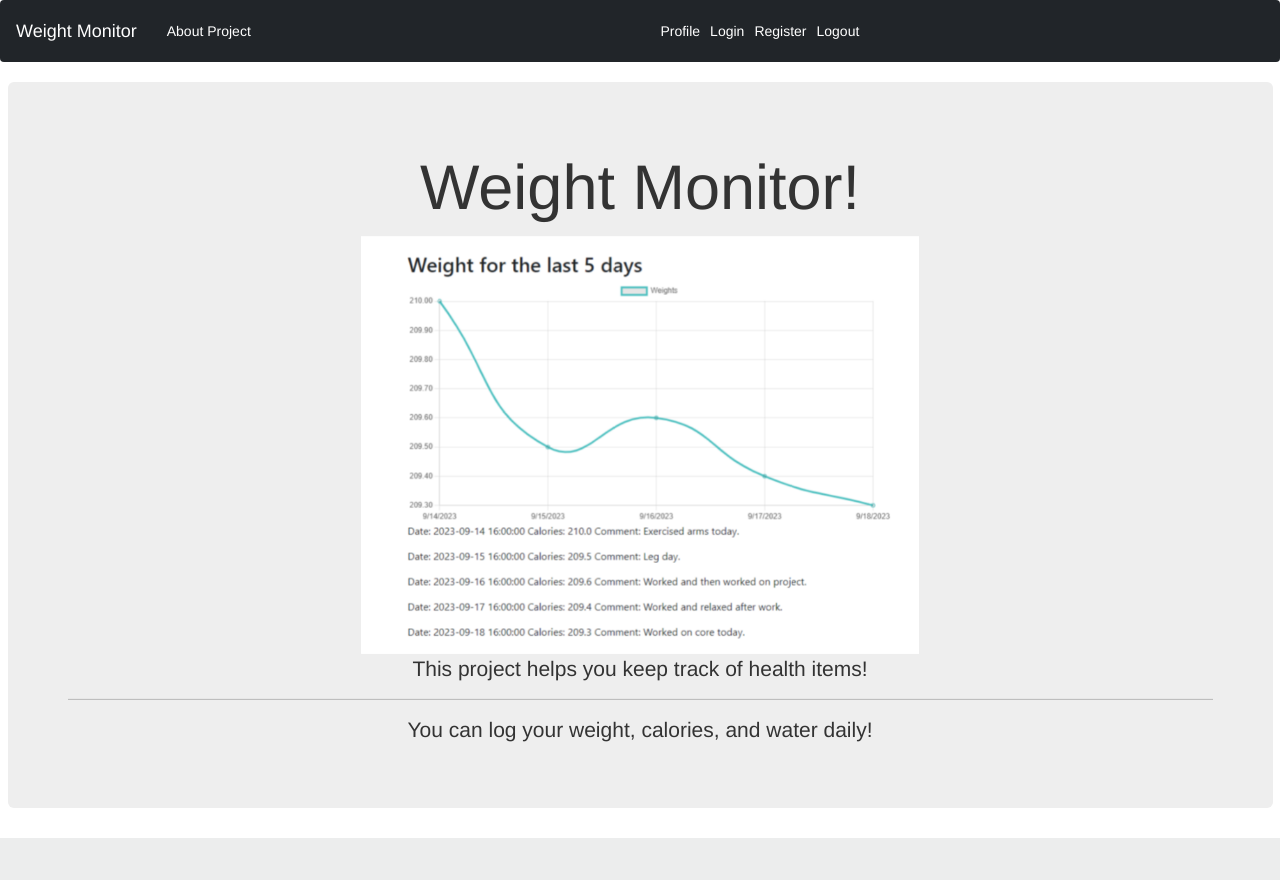
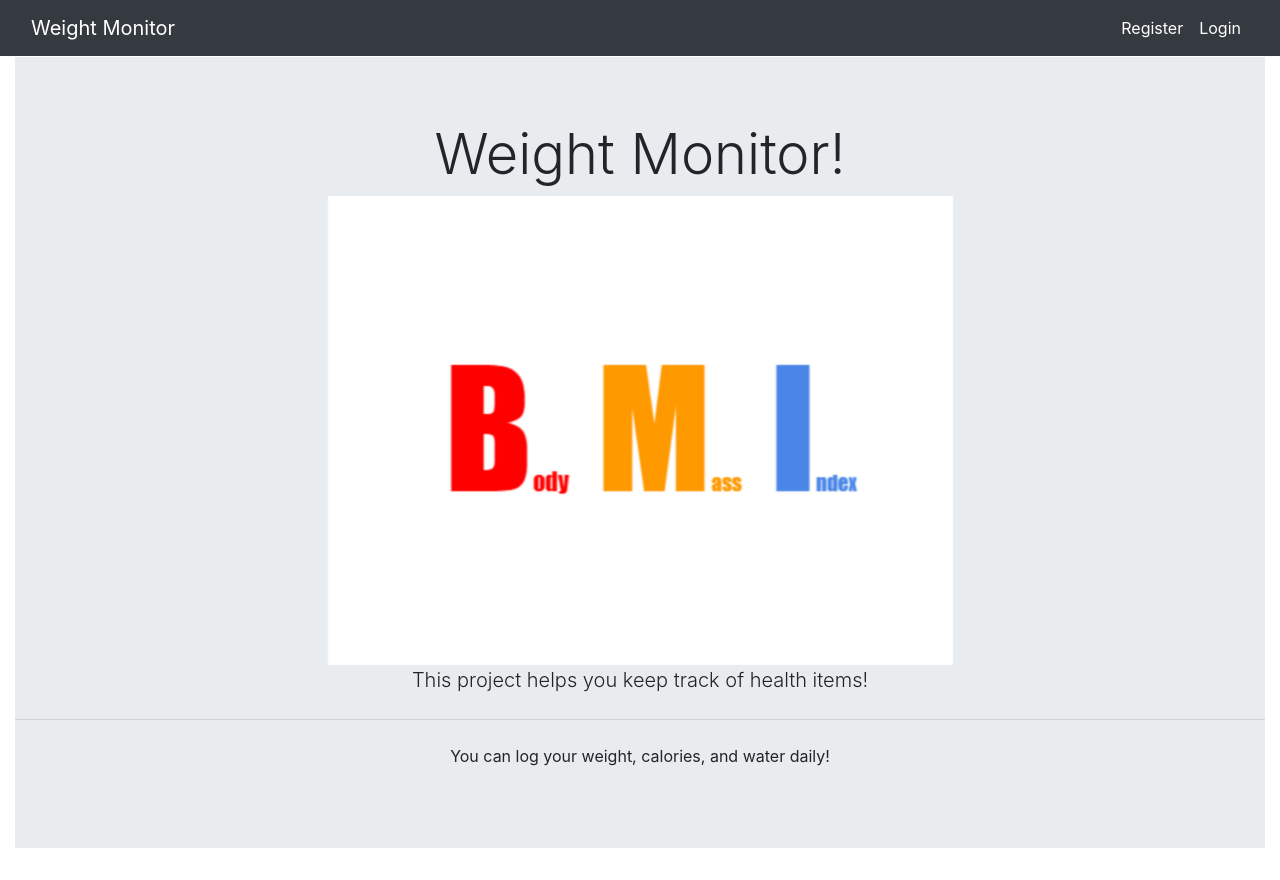
Before and after one commit to Cahardy77/weight-monitor, a Flask app: page / in a window 1280 px wide. Before the commit the page ends 838 px from the top, so only its background shows below. Run offline with Flask 2, Linux system fonts and the light colour scheme; data that the repository does not hold is empty; some libraries are stand-ins or nearby versions.

Commit message:
Fixes bootstrap compatibility. Updates the README

```diff
--- a/server.py
+++ b/server.py
@@ -183,6 +183,13 @@ def show_user():
         flash("User not logged in!")
         return redirect("/login")
 
+@app.route("/is-logged-in")
+def is_logged_in():
+    if not session["email"]:
+        return "False"
+    else:
+        return "True"
+
 @app.route("/add-weight", methods=["POST"])
 def add_weight():
     new_weight = request.form.get("new-weight")
--- /dev/null
+++ b/static/js/loggedIn.js
@@ -0,0 +1,20 @@
+function isLoggedIn(){
+    fetch("/is-logged-in")
+      .then((response) => response.text())
+      .then((status) => {
+        if (status == "True"){
+          var logButton = document.getElementById("login-button");
+          var regProfButton = document.getElementById("register-button");
+
+          logButton.setAttribute("href", "/logout");
+          logButton.innerHTML = "Log Out";
+
+          regProfButton.setAttribute("href", "/profile");
+          regProfButton.innerHTML = "Profile";
+
+        };
+
+      });
+  }
+
+  window.onload = isLoggedIn();
--- a/templates/base.html
+++ b/templates/base.html
@@ -5,10 +5,8 @@
     <meta name="viewport" content="width=device-width, initial-scale=1.0">
     <title id="title">{% block title %}{% endblock %}</title>
 
-    <link href="https://cdn.jsdelivr.net/npm/bootstrap@5.0.1/dist/css/bootstrap.min.css" rel="stylesheet" integrity="sha384-+0n0xVW2eSR5OomGNYDnhzAbDsOXxcvSN1TPprVMTNDbiYZCxYbOOl7+AMvyTG2x" crossorigin="anonymous">
-
-    <!-- Bootstrap Icons, Might use my own CSS File?-->
-    <link rel="stylesheet" href="https://cdn.jsdelivr.net/npm/bootstrap-icons@1.5.0/font/bootstrap-icons.css">
+    <link rel="stylesheet" href="https://cdn.jsdelivr.net/npm/bootstrap@4.0.0/dist/css/bootstrap.min.css" integrity="sha384-Gn5384xqQ1aoWXA+058RXPxPg6fy4IWvTNh0E263XmFcJlSAwiGgFAW/dAiS6JXm" crossorigin="anonymous">
+    <script src="../static/js/loggedIn.js"></script>
 
 
 
@@ -23,23 +21,23 @@
         <div class="container-fluid">
           <a class="navbar-brand" href="/">Weight Monitor</a>
           <ul class="navbar-nav me-auto mb-2 mb-lg-0">
+            <!-- To be added later?
             <li class="nav-item">
               <a class="nav-link active" href="/about">About Project</a>
-            </li>
+            </li>-->
           </ul>
             <ul class="navbar-nav me-auto mb-2 mb-lg-0 offset-7">
+
               <li class="nav-item">
-                <a class="nav-link active" href="/profile" id="register-button">Profile</a>
+                <a class="nav-link active" href="/register" id="register-button">Register</a>
               </li>
+
               <li class="nav-item">
                 <a class="nav-link active" href="/login" id="login-button">Login</a>
               </li>
-              <li class="nav-item">
-                <a class="nav-link active" href="/register" id="register-button">Register</a>
-              </li>
-              <li class="nav-item">
-                <a class="nav-link active" href="/logout" id="logout-button">Logout</a>
-              </li>
+
+
+
             </ul>
           </nav>
 
@@ -57,7 +55,9 @@
    {% block body%}
 
    {% endblock %}
-
+  <script src="https://code.jquery.com/jquery-3.2.1.slim.min.js" integrity="sha384-KJ3o2DKtIkvYIK3UENzmM7KCkRr/rE9/Qpg6aAZGJwFDMVNA/GpGFF93hXpG5KkN" crossorigin="anonymous"></script>
+  <script src="https://cdn.jsdelivr.net/npm/popper.js@1.12.9/dist/umd/popper.min.js" integrity="sha384-ApNbgh9B+Y1QKtv3Rn7W3mgPxhU9K/ScQsAP7hUibX39j7fakFPskvXusvfa0b4Q" crossorigin="anonymous"></script>
+  <script src="https://cdn.jsdelivr.net/npm/bootstrap@4.0.0/dist/js/bootstrap.min.js" integrity="sha384-JZR6Spejh4U02d8jOt6vLEHfe/JQGiRRSQQxSfFWpi1MquVdAyjUar5+76PVCmYl" crossorigin="anonymous"></script>
 </body>
 
 </html>
--- a/templates/homepage.html
+++ b/templates/homepage.html
@@ -7,54 +7,25 @@
     <div class="jumbotron jumbotron-fluid text-center">
                 <h1 class="display-4">Weight Monitor!</h1>
 
-
-                <div class="container">
-                    <div id="myCarousel" class="carousel slide" data-ride="carousel" data-interval="2000">
-                    <!-- Indicators -->
-                    <ol class="carousel-indicators">
-                        <li data-target="#myCarousel" data-slide-to="0" class="active"></li>
-                        <li data-target="#myCarousel" data-slide-to="1"></li>
-                        <li data-target="#myCarousel" data-slide-to="2"></li>
-                        <li data-target="#myCarousel" data-slide-to="3"></li>
-                    </ol>
-
-                    <!-- Wrapper for slides -->
+                <div id="carouselExampleSlidesOnly" class="carousel slide" data-interval="2000" data-ride="carousel">
                     <div class="carousel-inner">
-                        <div class="item active">
+                      <div class="carousel-item active">
                         <div class="d-flex justify-content-center">
-                                <img src="../static/img/weight.png" alt="Los Angeles" style="width:50%;">
+                            <img class="d-block w-50" src="../static/img/bmi-info.png" style="width:50%;" alt="First slide">
                         </div>
                       </div>
-
-                        <div class="item" data-interval="50">
+                      <div class="carousel-item">
                         <div class="d-flex justify-content-center">
-                                <img src="../static/img/Calorie.png" alt="Los Angeles" style="width:50%;">
+                            <img class="d-block w-50" src="../static/img/Calorie.png" style="width:50%;" alt="Second slide">
                         </div>
                       </div>
-
-                        <div class="item" data-interval="50">
+                      <div class="carousel-item">
                         <div class="d-flex justify-content-center">
-                                <img src="../static/img/water.png" alt="Los Angeles" style="width:50%;">
+                            <img class="d-block w-50" src="../static/img/water.png" style="width:50%;" alt="Third slide">
                         </div>
                       </div>
-
-                        <div class="item" data-interval="50">
-                            <div class="d-flex justify-content-center">
-                                <img src="../static/img/bmi-info.png" alt="Los Angeles" style="width:50%;">
                     </div>
                   </div>
-
-
-
-
-                    </div>
-
-                    <!-- Left and right controls -->
-
-                    </div>
-                </div>
-
-
 
 
                 <p class="lead">This project helps you keep track of health items!</p>
@@ -66,9 +37,7 @@
 
 </div>
 
-<link rel="stylesheet" href="https://maxcdn.bootstrapcdn.com/bootstrap/3.4.1/css/bootstrap.min.css">
-<script src="https://ajax.googleapis.com/ajax/libs/jquery/3.6.4/jquery.min.js"></script>
-<script src="https://maxcdn.bootstrapcdn.com/bootstrap/3.4.1/js/bootstrap.min.js"></script>
+
 
 
 {% endblock %}
```
Also changed, not shown: static/js/javascript.js (+21 -0 lines), README.md. Lines whose indentation alone changed are shown as unchanged.
